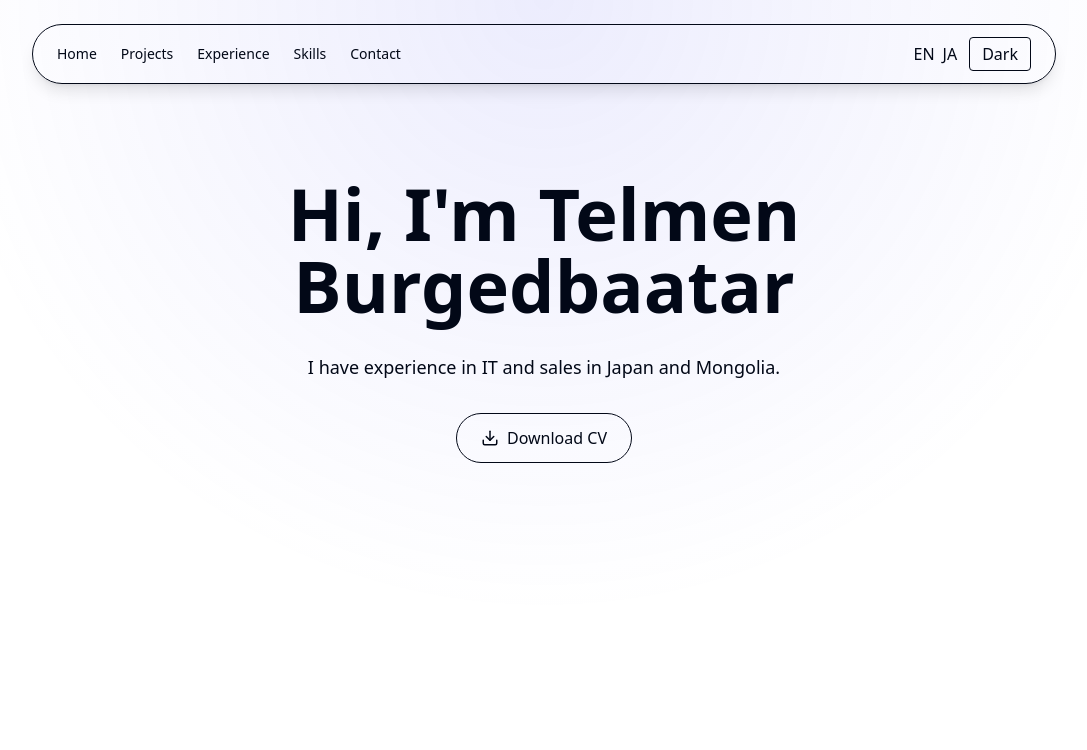
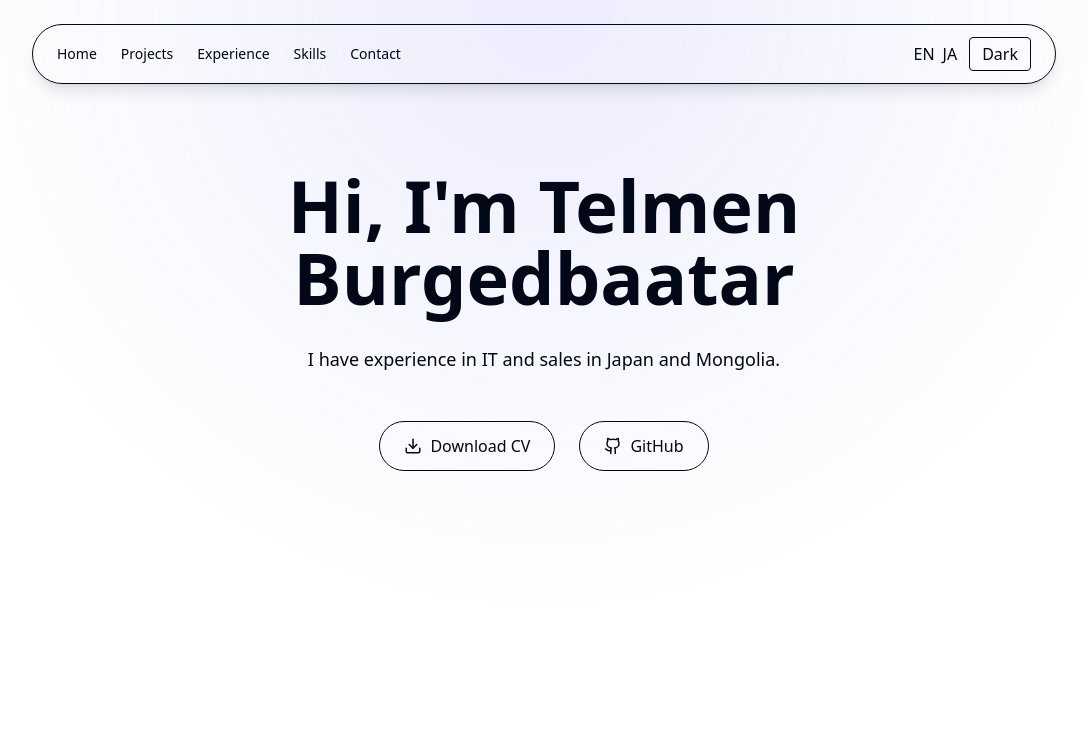
Before and after one commit to iAmSexyAndIknowIt01/portfolio, a Next.js app: page /en in a window 1280 px wide. Shown: the top 750 px of the page, without its empty margins (96-1183 px from the left). Built offline with nearby package versions, Linux system fonts and the light colour scheme.

Commit message:
github button added

```diff
--- /dev/null
+++ b/components/GitHubButton.tsx
@@ -0,0 +1,17 @@
+"use client";
+
+import { Github } from "lucide-react";
+
+export default function GitHubButton() {
+  return (
+    <a
+      href="https://github.com/iAmSexyAndIknowIt01"
+      target="_blank"
+      rel="noopener noreferrer"
+      className="inline-flex items-center gap-2 rounded-full border px-6 py-3 hover:bg-accent hover:text-white transition"
+    >
+      <Github size={18} />
+      GitHub
+    </a>
+  );
+}
--- a/components/Hero.tsx
+++ b/components/Hero.tsx
@@ -3,6 +3,7 @@
 import { motion } from "framer-motion";
 import { useTranslations } from "next-intl";
 import CVButton from "./CVButton";
+import GitHubButton from "./GitHubButton";
 
 export default function Hero() {
   const t = useTranslations("Hero");
@@ -30,8 +31,10 @@ export default function Hero() {
         initial={{ opacity: 0 }}
         animate={{ opacity: 1 }}
         transition={{ delay: 0.4 }}
+        className="flex items-center justify-center gap-6 mt-4"
       >
         <CVButton />
+        <GitHubButton />
       </motion.div>
     </section>
   );
```
